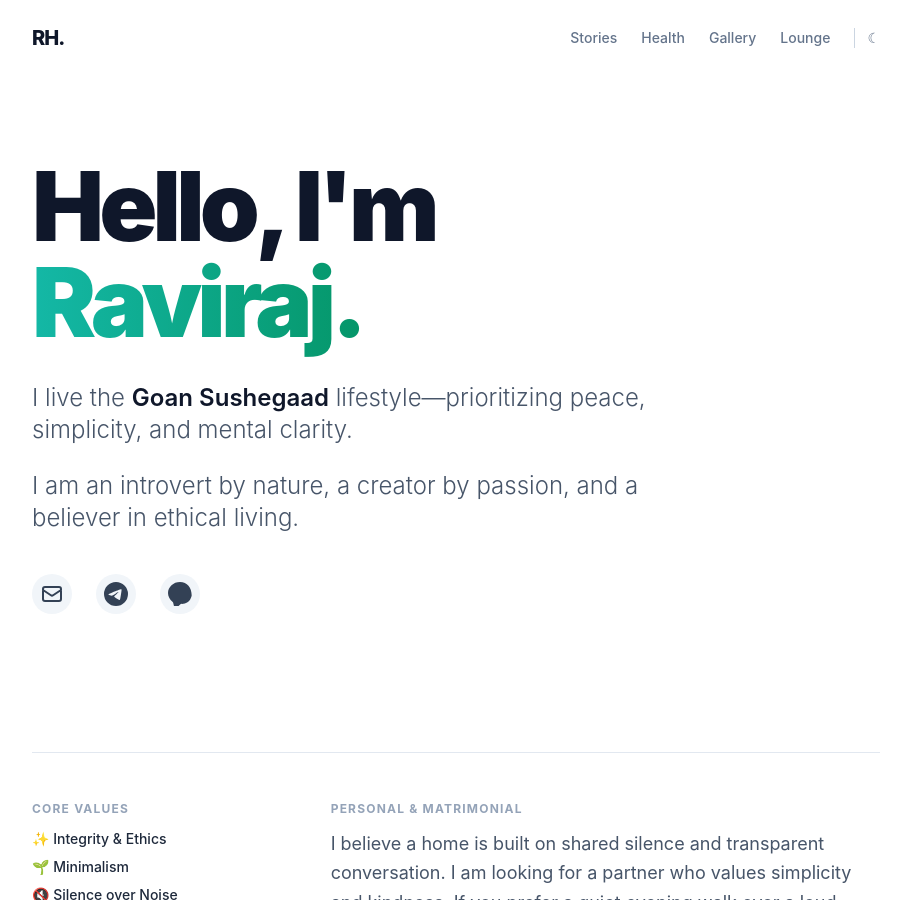
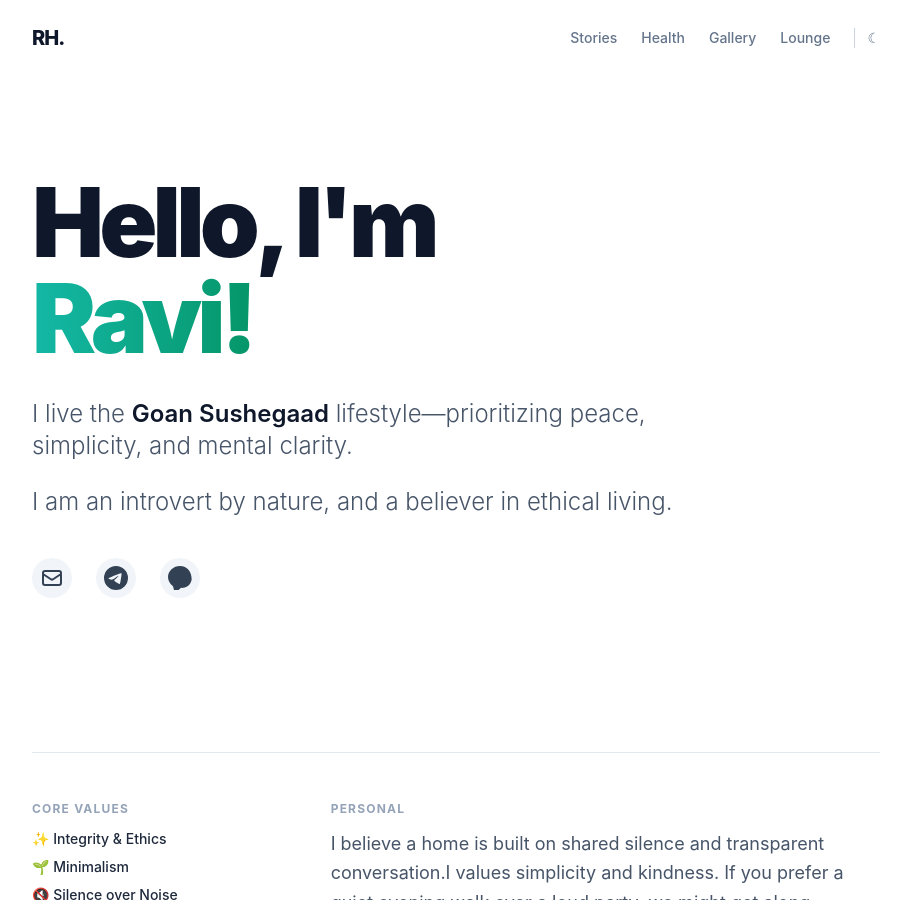
Before and after one commit to diaryofravi/me, a Jekyll site: the page built from index.html, in a window 1280 px wide and 900 px high. Shown: the whole window, without its empty margins (184-1090 px from the left). Built offline with Jekyll 4.4.1, drawn with Linux system fonts in a browser that asks for light colours; nearby versions of some CDN libraries; some of the changed text lies outside the part shown.

Commit message:
Revise personal description and beliefs in index.html
Updated personal introduction and beliefs in the HTML content.

```diff
--- a/index.html
+++ b/index.html
@@ -5,12 +5,12 @@ permalink: /
 ---
 <section class="flex flex-col justify-center min-h-[60vh]">
   <h1 class="text-6xl sm:text-8xl font-black tracking-tighter mb-8 text-slate-900 dark:text-white leading-[0.9]">
-    Hello, I'm <br> <span class="text-transparent bg-clip-text bg-gradient-to-r from-teal-500 to-emerald-600">Raviraj.</span>
+  Hello, I'm <br> <span class="text-transparent bg-clip-text bg-gradient-to-r from-teal-500 to-emerald-600">Ravi!</span>
   </h1>
 
   <div class="text-xl sm:text-2xl text-slate-600 dark:text-slate-400 leading-relaxed max-w-2xl font-light">
     <p class="mb-6">I live the <strong class="text-slate-900 dark:text-slate-200 font-semibold">Goan Sushegaad</strong> lifestyle—prioritizing peace, simplicity, and mental clarity.</p>
-    <p>I am an introvert by nature, a creator by passion, and a believer in ethical living.</p>
+    <p>I am an introvert by nature, and a believer in ethical living.</p>
   </div>
 
   <!-- Social Icons -->
@@ -39,9 +39,9 @@ permalink: /
       </ul>
     </div>
     <div class="md:col-span-2">
-      <h3 class="text-xs font-bold uppercase tracking-widest text-slate-400 mb-3">Personal & Matrimonial</h3>
+      <h3 class="text-xs font-bold uppercase tracking-widest text-slate-400 mb-3">Personal </h3>
       <p class="text-slate-600 dark:text-slate-400 leading-relaxed text-lg">
-        I believe a home is built on shared silence and transparent conversation. I am looking for a partner who values simplicity and kindness. If you prefer a quiet evening walk over a loud party, we might get along.
+        I believe a home is built on shared silence and transparent conversation.I values simplicity and kindness. If you prefer a quiet evening walk over a loud party, we might get along.
       </p>
     </div>
   </div>
```
